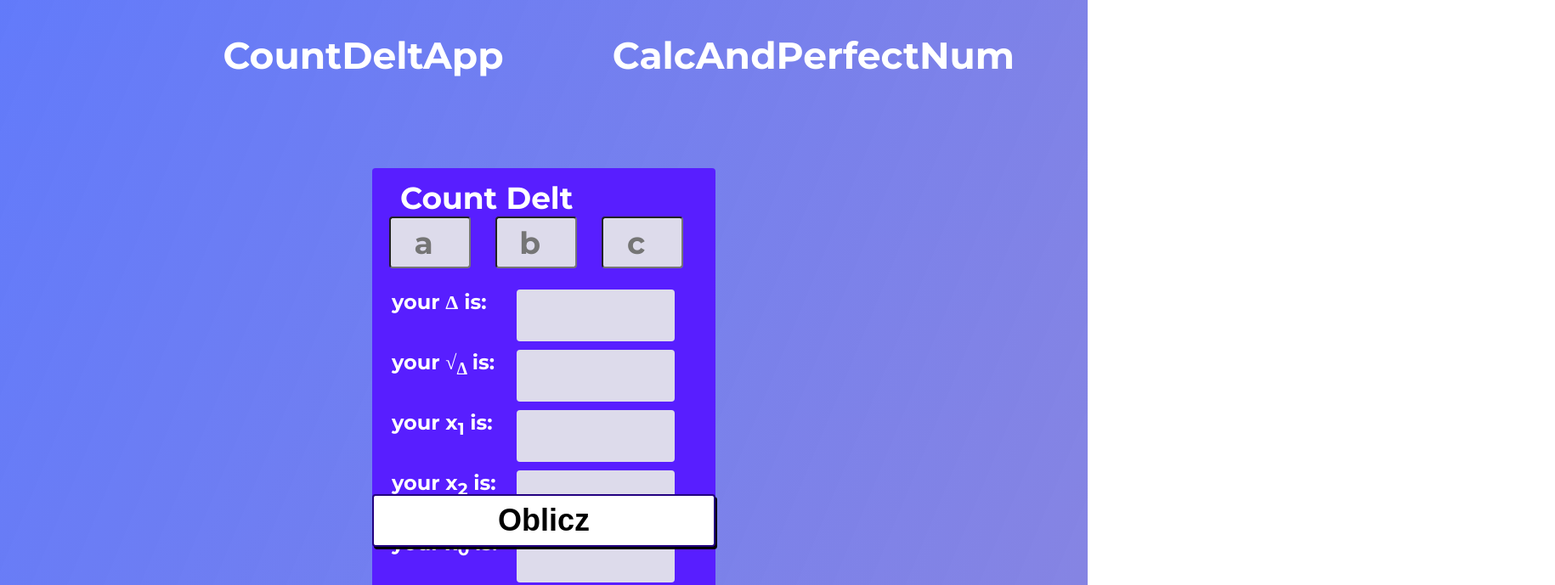
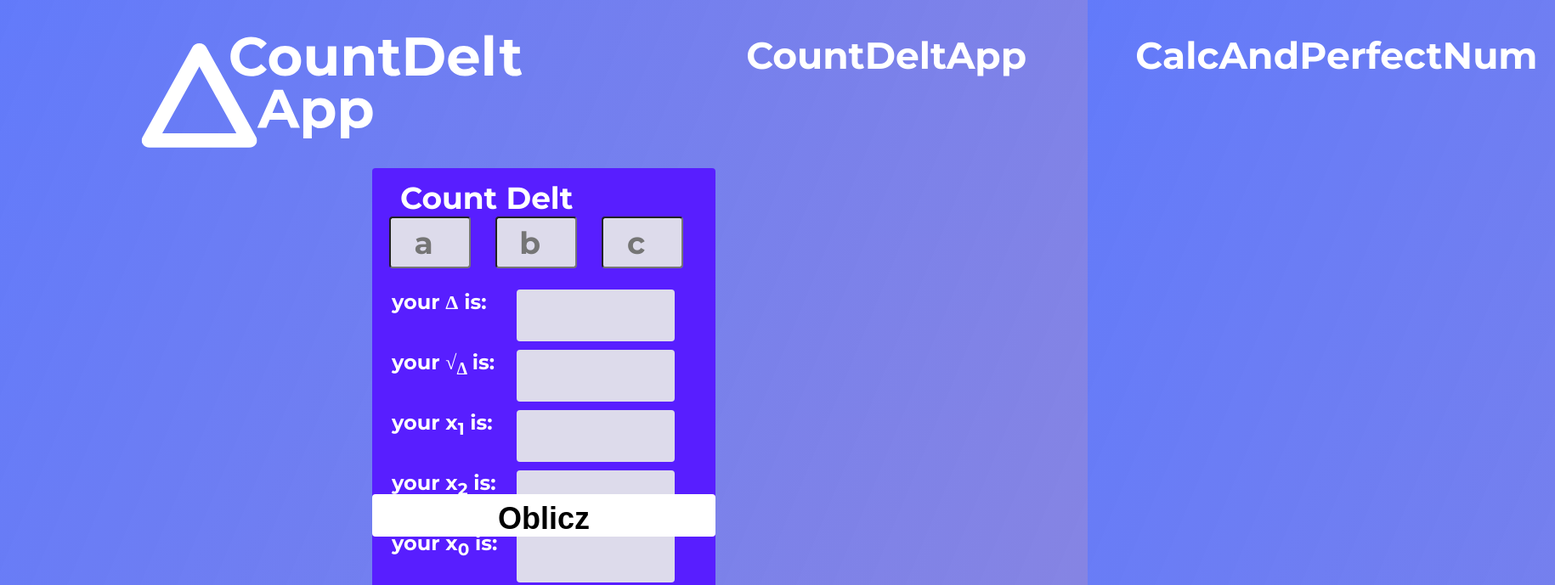
Before and after one commit to KornHolio216/CountDeltApp, a plain HTML site: page index.html in a window 1280 px wide. Shown: the top 689 px of the page at 85% size, 1830 px wide, since content can reach past the window. Drawn offline with Linux system fonts and the light colour scheme.

Commit message:
app banner and some css

```diff
--- a/index.html
+++ b/index.html
@@ -4,13 +4,14 @@
     <meta charset="UTF-8">
     <meta name="viewport" content="width=device-width, initial-scale=1.0">
     <meta http-equiv="X-UA-Compatible" content="ie=edge">
-    <title>Document</title>
+    <title>Count Delt</title>
     <link rel="stylesheet" href="./src/styles/deltContainer.css">
     <link rel="stylesheet" href="./src/styles/mainAndNav.css">
     <link href="https://fonts.googleapis.com/css?family=Montserrat:400,700&display=swap&subset=latin-ext" rel="stylesheet">
 </head>
 <body>
     <nav class="NavBar">
+        <div class="logo"><img src="./src/img/AppBanner.svg" alt="Oops"></div>
         <ul class="NavContainer">
             <li class="NavItem"><a href="index.html">CountDeltApp</a></li>
             <li class="NavItem"><a href="CalcAndNum.html">CalcAndPerfectNum</a></li>
--- a/src/styles/deltContainer.css
+++ b/src/styles/deltContainer.css
@@ -20,16 +20,17 @@
 .btn{
     background: white;
     color: #000000;
-    border: 2px solid rgb(34, 0, 128);
+    border: 0px solid #FFFFFF;
     font-size: 36px;
     font-weight: bold;
     padding: 0.5rem;
     border-radius: 4px;
-    box-shadow: 2px 3px black;
     outline: none;
     font-weight: bold;
     cursor: pointer;
     width: 404px;
+    height: 50px;
+    text-align: center;
 }
 
 .abcContainer{
--- a/src/styles/mainAndNav.css
+++ b/src/styles/mainAndNav.css
@@ -62,6 +62,12 @@ font-family: 'Montserrat', sans-serif;
     border-radius: 4px;
 }
 
+.logo{
+    margin-top: 150px;
+    display: flex;
+    align-items: center;
+    justify-content: center;
+}
 
 input{
     width: 96px;
```
Also changed, not shown: CalcAndNum.html (+1 -1 lines), src/img/AppBanner.svg (added), src/img/delta.svg.
